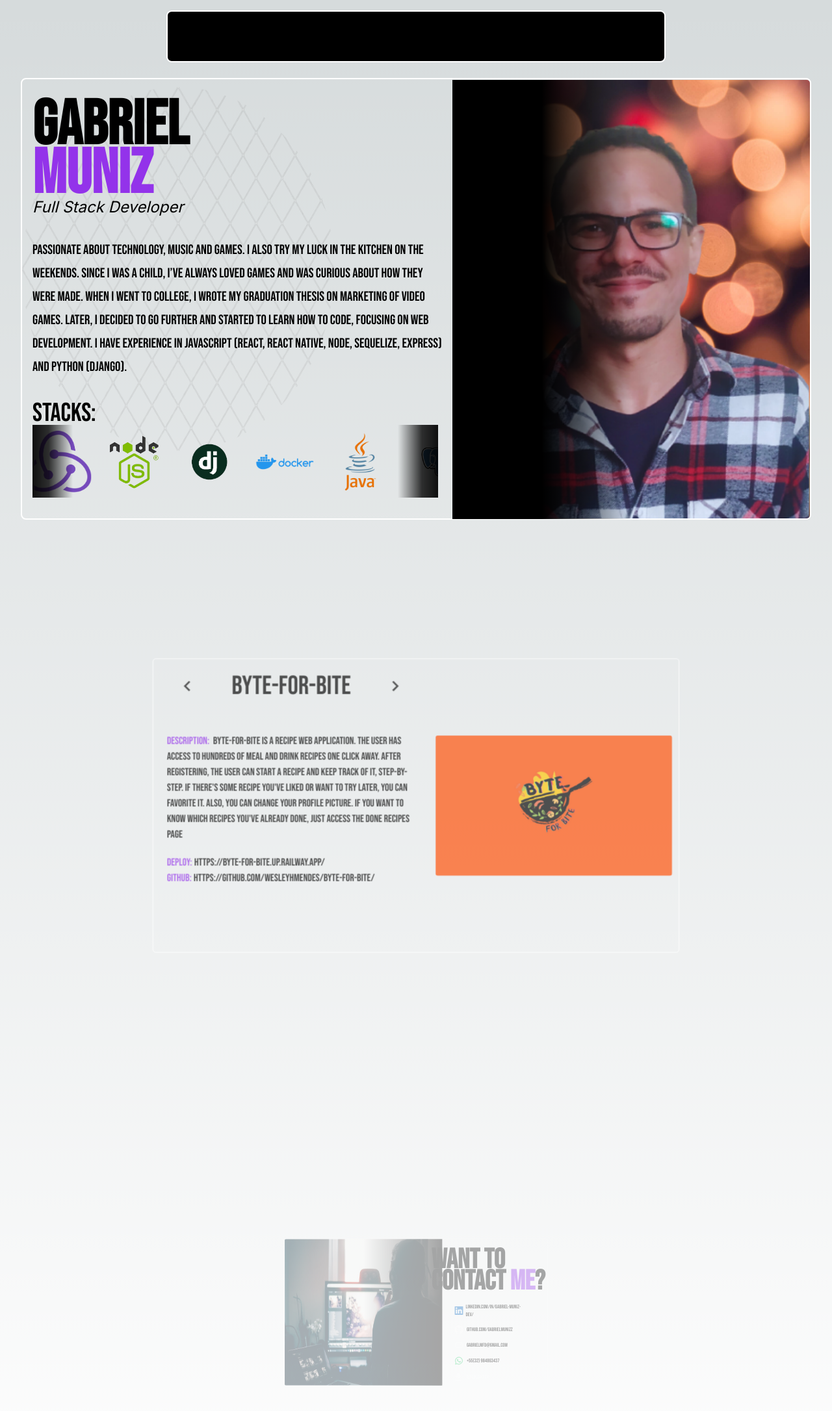
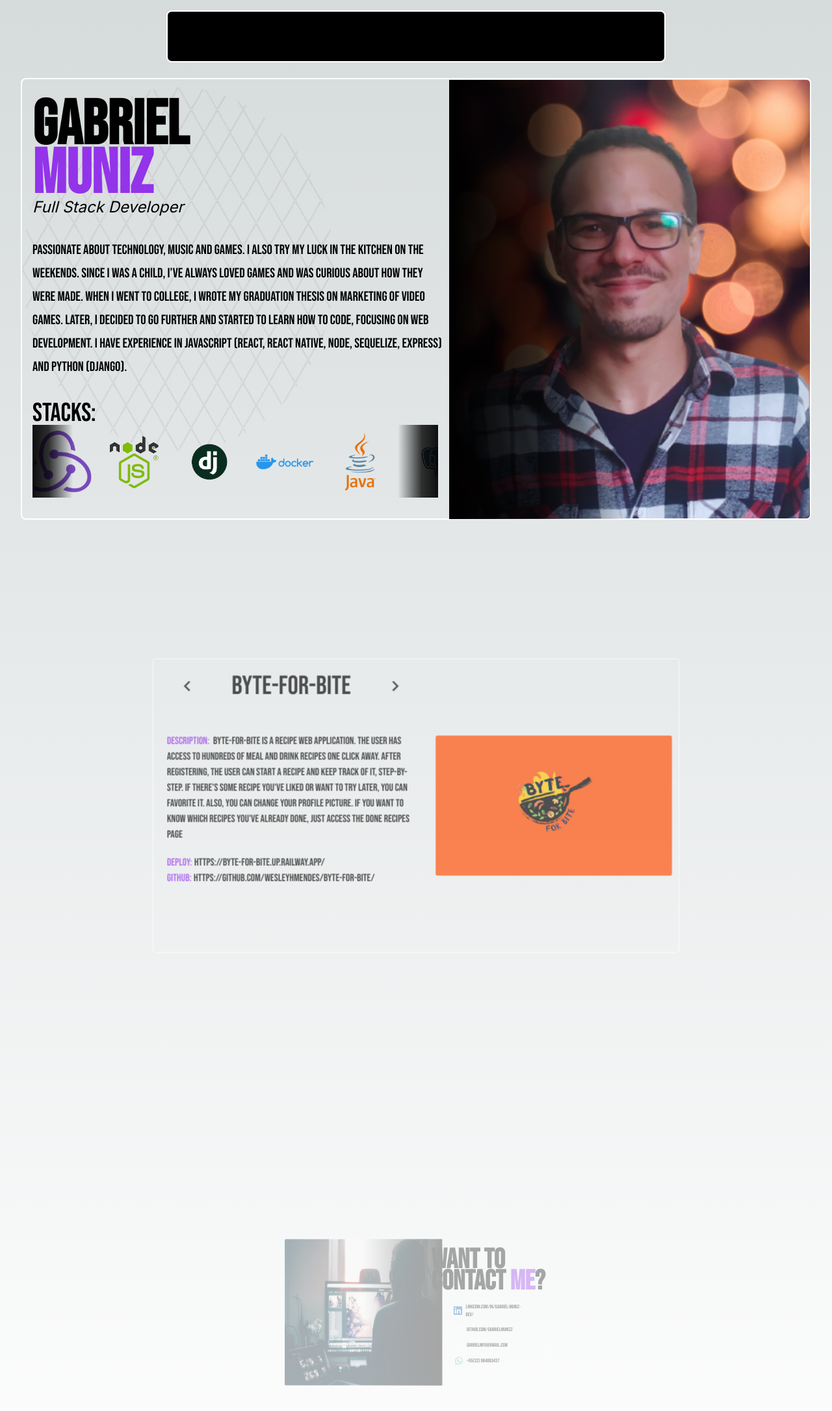
Before and after one commit to GabrielMunizz/porfolio2, a Next.js app: page / in a window 1280 px wide. Shown: the top 2172 px of the page at 65% size. Built offline with nearby package versions, Linux system fonts and the light colour scheme.

Commit message:
Refactor: ajustes no tamanho do texto do componente Description para que não vaze o texto em cima das stacks quando estiver sendo exibido em dispositivos moveis

```diff
--- a/src/app/pages/AboutMe.tsx
+++ b/src/app/pages/AboutMe.tsx
@@ -24,7 +24,7 @@ export default function AboutMe() {
           alt="Gabriel's picture"
 
         />
-        <div className="hidden xl:block absolute left-0 w-[50%] h-full bg-gradient-to-r from-black via-black 2xl:via-black/80 to-transparent z-[15]" />
+        <div className="hidden xl:block absolute left-[-1%] 2xl:left-0 w-[50%] h-full bg-gradient-to-r from-black via-black xl:via-black/80 to-transparent z-[15]" />
       </div>
       <Image
         className="absolute rounded-[50%] w-[7rem] h-[7rem] z-10 object-cover right-[5%] top-4 md:right-10 md:top-5 md:w-[15rem] md:h-[15rem] xl:hidden"
--- a/src/components/Description.tsx
+++ b/src/components/Description.tsx
@@ -15,7 +15,7 @@ export default function Description() {
           Full Stack Developer
         </h3>
       </div>
-      <p className="bebas text-[1.2rem] md:text-[1.5rem] lg:text-[1.3rem] md:leading-9">
+      <p className="bebas text-[1.12rem] md:text-[1.5rem] lg:text-[1.3rem] md:leading-9">
         Passionate about technology, music and games. I also try my luck in the
         kitchen on the weekends. Since I was a child, I’ve always loved games
         and was curious about how they were made. When I went to college, I wrote my graduation thesis on marketing of video
--- a/src/components/LinkedinButton.tsx
+++ b/src/components/LinkedinButton.tsx
@@ -9,8 +9,8 @@ export default function LinkedinButton() {
         target="_blank"
       >
         <div className="relative rounded-lg mr-4 w-[2.5rem] h-[2.5rem]">
-          <div className="bg-[#fff] w-[80%] rounded-lg absolute top-1 right-1 h-[80%] z-0" />
-          <SiLinkedin className="text-[2.5rem] absolute text-[#0a6ac4] z-10" />
+          <div className="bg-[#fff] w-[95%] min-h-[85%] rounded-lg absolute top-1 left-0 h-[80%] z-0" />
+          <SiLinkedin className="text-[2.5rem] absolute right-[1%] text-[#0a6ac4] z-10" />
         </div>
         linkedin.com/in/gabriel-muniz-dev/
       </a>
--- a/src/components/Stacks.tsx
+++ b/src/components/Stacks.tsx
@@ -70,7 +70,7 @@ export default function Stacks() {
           ))}
         </motion.div>
         <div className="absolute bg-gradient-to-r from-black via-black/80 to-transparent z-10 h-[70%] top-[10%] left-[-2%] w-[12%]" />
-        <div className="absolute bg-gradient-to-l from-black via-black/80 to-transparent z-10 h-[70%] top-[10%] right-[-2%] w-[12%]" />
+        <div className="absolute bg-gradient-to-l from-black via-black/80 to-transparent z-10 h-[70%] top-[10%] right-[-2%] md:right-[-3.5%] lg:right-[-2%] w-[12%]" />
       </div>
     </div>
   );
```
